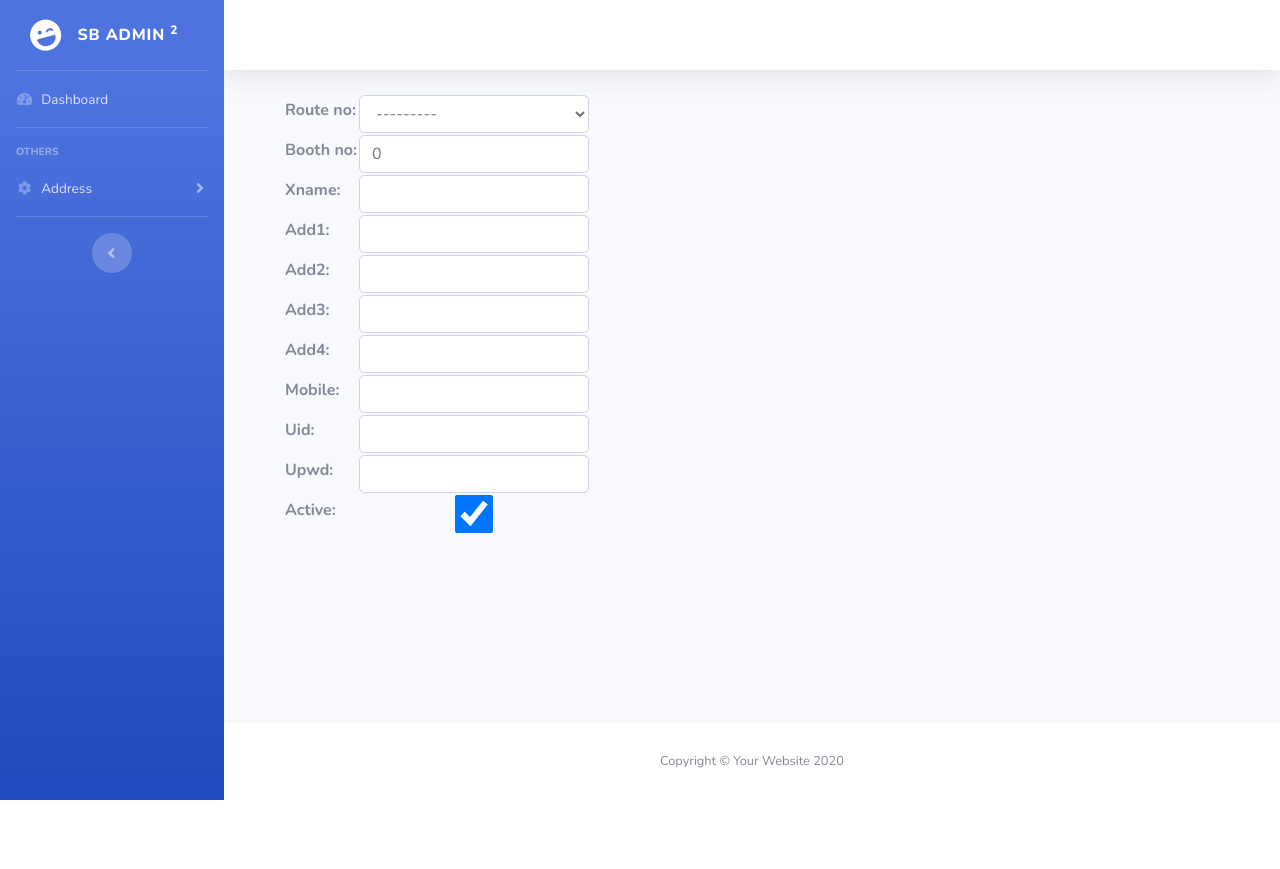
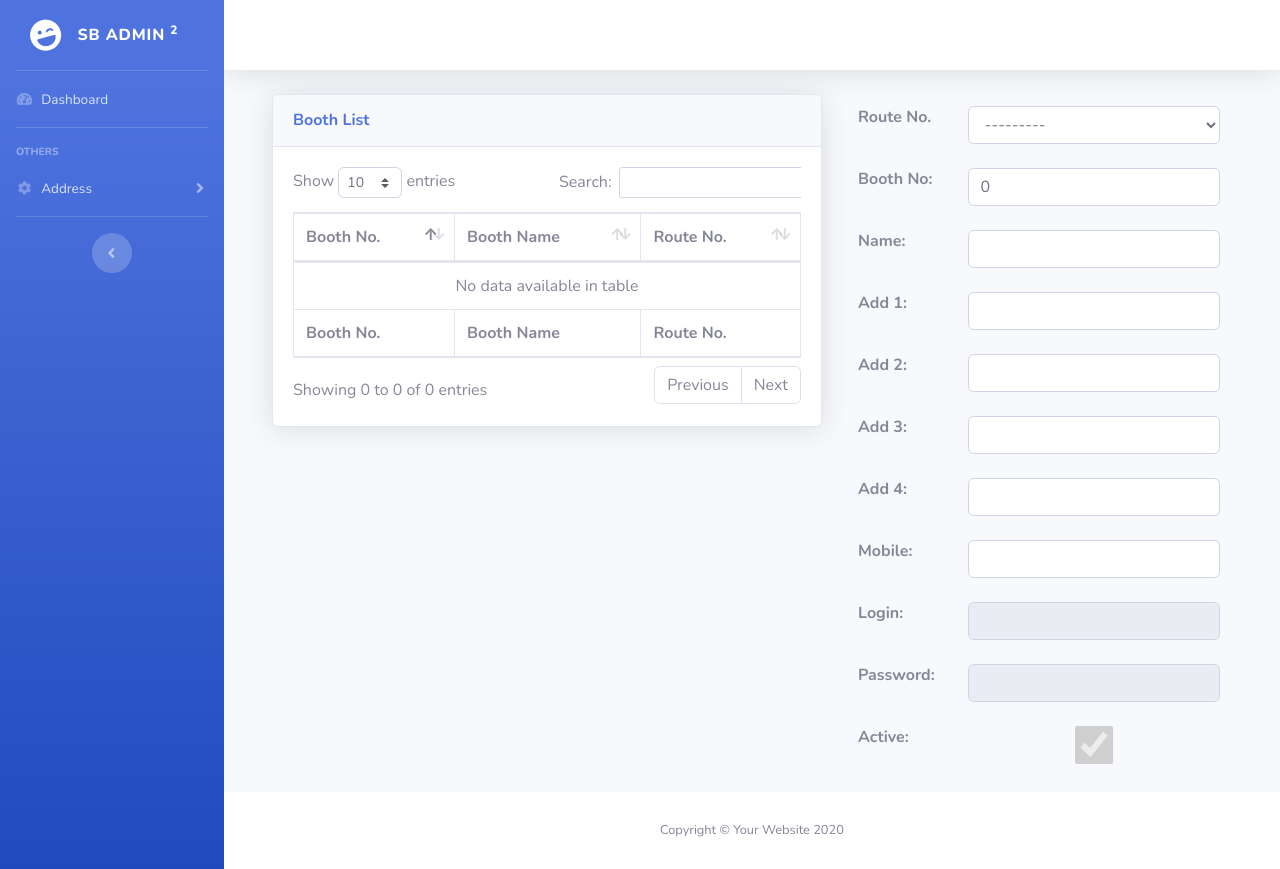
Before and after one commit to sachajoy/Sikar-Booth-Demand, a Django app: page /create-list-booth/ in a window 1280 px wide. Before the commit the page ends 800 px from the top, so only its background shows below. Run offline with Django 3.2, Linux system fonts and the light colour scheme; data that the repository does not hold is empty; some libraries are stand-ins or nearby versions.

Commit message:
reversed the mistake of merge

```diff
--- a/booth/forms/booth.py
+++ b/booth/forms/booth.py
@@ -14,9 +14,22 @@ class BoothForm(ModelForm):
         ]
         model = models.Booth
         widgets = {
-            'uid': forms.TextInput(),
-            'upwd': forms.PasswordInput(),
-            'active': forms.CheckboxInput()
+            'uid': forms.TextInput(attrs={'disabled': 'disabled'}),
+            'upwd': forms.PasswordInput(attrs={'disabled': 'disabled'}),
+            'active': forms.CheckboxInput(attrs={'disabled': 'disabled'})
+        }
+        labels = {
+            'route_no': 'Route No.',
+            'booth_no': 'Booth No',
+            'xname': 'Name',
+            'add1': 'Add 1',
+            'add2': 'Add 2',
+            'add3': 'Add 3',
+            'add4': 'Add 4',
+            'mobile': 'Mobile',
+            'uid': 'Login',
+            'upwd': 'Password',
+            'active': 'Active',
         }
 
     def __init__(self, *args, **kwargs):
--- a/booth/templates/booth/booth_create_list.html
+++ b/booth/templates/booth/booth_create_list.html
@@ -1,20 +1,50 @@
 {% extends '_template.html' %}
 {% block content %}
     <div class="container-fluid">
+        <div class="row">
             <div class="col-sm-12 col-md-7">
-            <table>
+                <div class="card shadow mb-4">
+                    <div class="card-header py-3">
+                        <h6 class="m-0 font-weight-bold text-primary">Booth
+                            List</h6>
+                    </div>
+                    <div class="card-body">
+                        <div class="table-responsive">
+                            <table class="table table-bordered table-hover"
+                                   id="dataTable" width="100%" cellspacing="0">
+                                <thead>
+                                <tr>
+                                    <th>Booth No.</th>
+                                    <th>Booth Name</th>
+                                    <th>Route No.</th>
+                                </tr>
+                                </thead>
+                                <tfoot>
+                                <tr>
+                                    <th>Booth No.</th>
+                                    <th>Booth Name</th>
+                                    <th>Route No.</th>
+                                </tr>
+                                </tfoot>
+                                <tbody>
                                 {% for booth in booth_list %}
                                     <tr>
                                         <td>{{ booth.booth_no }}</td>
                                         <td>{{ booth.xname }}</td>
+                                        <td>{{ booth.route_no.xname }}</td>
                                     </tr>
                                 {% endfor %}
+                                </tbody>
                             </table>
                         </div>
+                    </div>
+                </div>
+            </div>
             <div class="col-sm-12 col-md-5">
-            <table>
+                <table class="table table-borderless">
                     {{ form.as_table }}
                 </table>
             </div>
         </div>
+    </div>
 {% endblock %}
```
Lines whose indentation alone changed are shown as unchanged.
